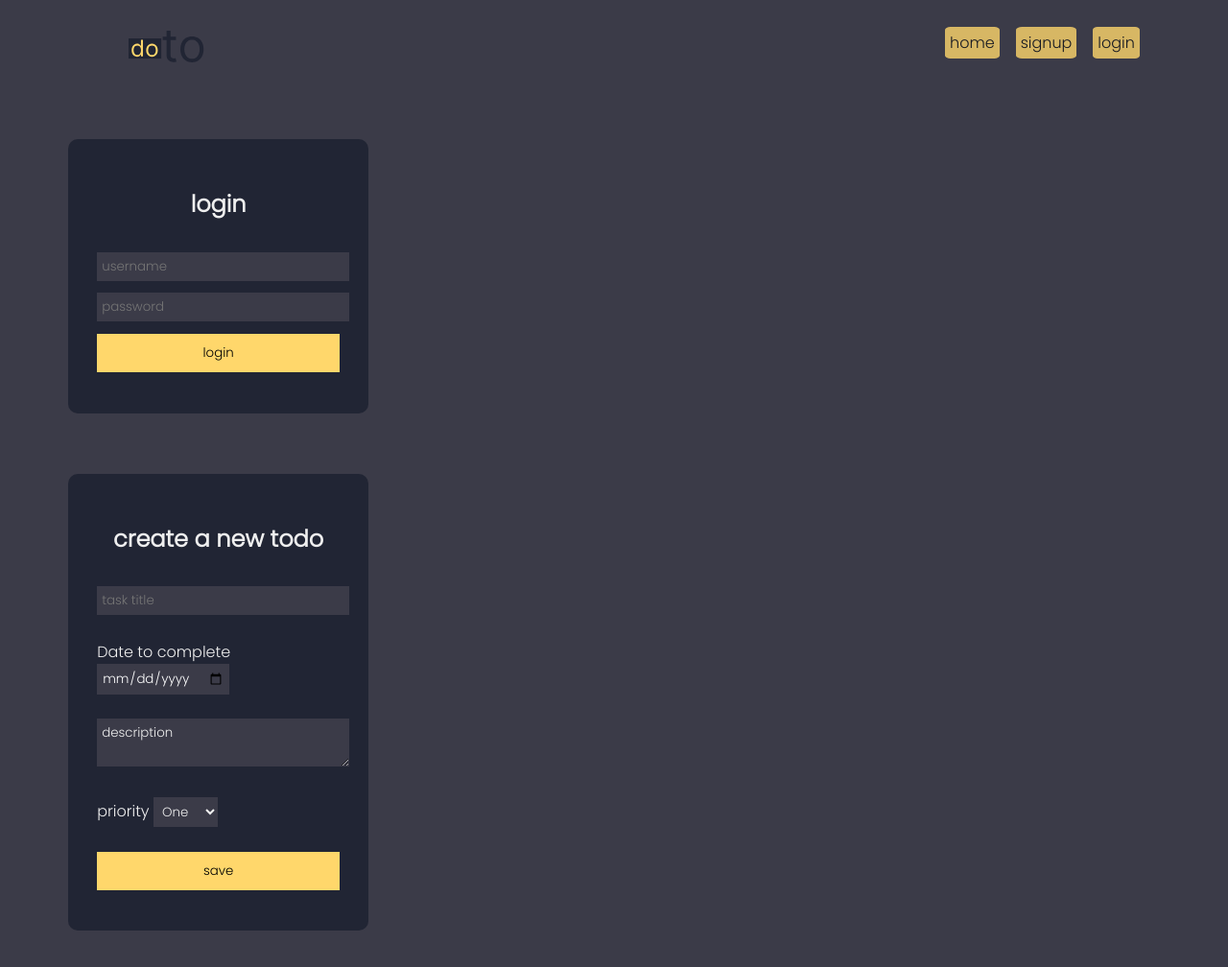
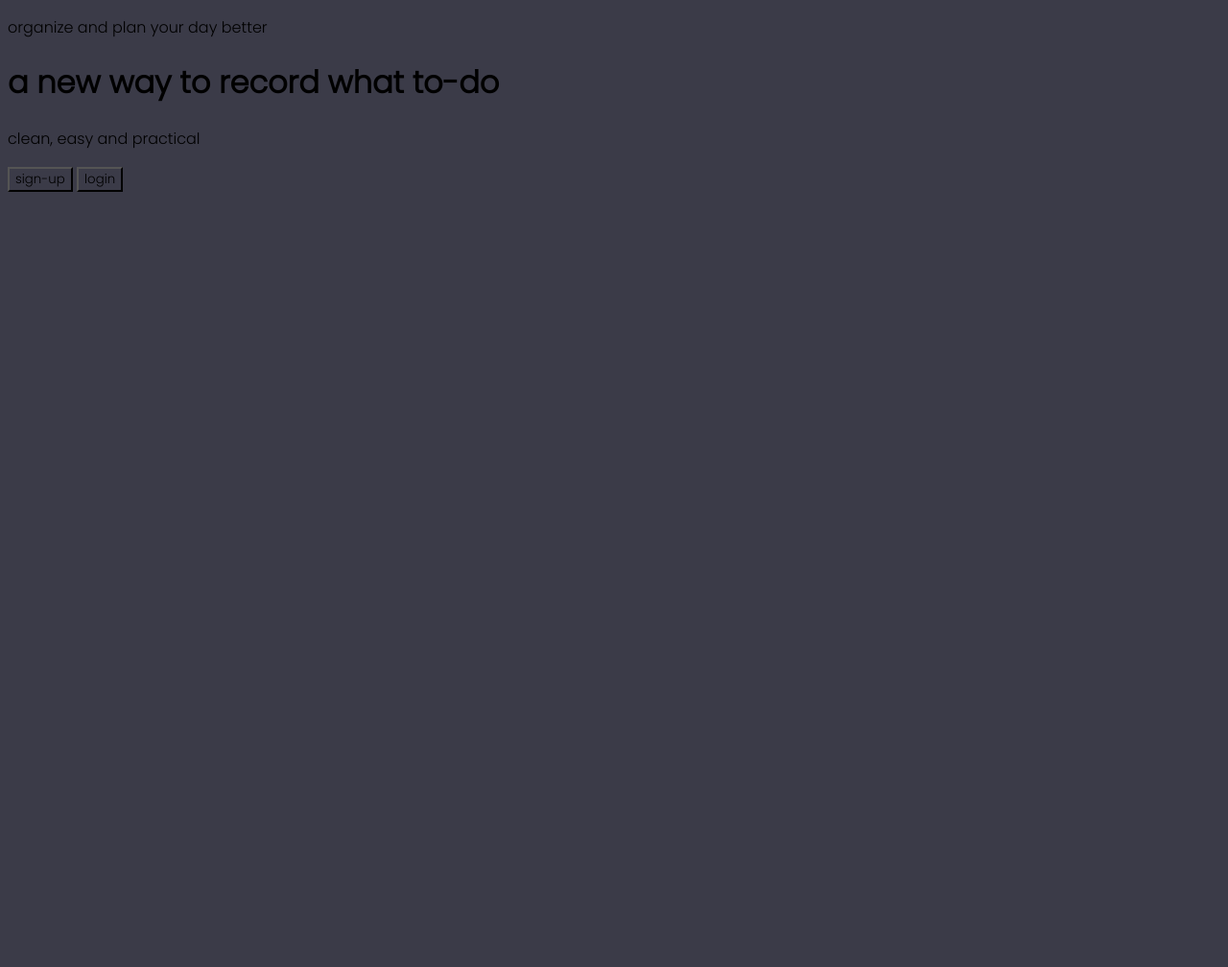
Before and after one commit to silviamichele/test-monorepo, a plain HTML site: page index.html in a window 1280 px wide. Shown: the whole page at 96% size. After the commit the page ends 800 px from the top, so only its background shows below. Drawn offline with Linux system fonts and the light colour scheme.

Commit message:
remove menu

```diff
--- a/index.html
+++ b/index.html
@@ -13,71 +13,21 @@
     <link rel="stylesheet" href="styles/css/header.css">
     <link rel="stylesheet" href="styles/css/form.css">
     <link rel="stylesheet" href="styles/css/style.css">
+    <link rel="stylesheet" href="styles/css/content-header.css">
 </head>
 <body>
-    <header class="header-content">
-        <nav class="header-menu">
-            <div class="header-icon header-higth header-divider">
-                <img alt="logo-todo" class="logo-todo" src="styles/media/logo-square.svg">
-            </div>
-            <div class="header-items header-left header-divider-r">
-                <ul class="header-items-list">
-                    <li class="header-items-list-item">
-                        <a class="header-items-list-button" href="#">home</a>
-                    </li>
-                    <li class="header-items-list-item">
-                        <a class="header-items-list-button" href="">signup</a>
-                    </li>
-                    <li class="header-items-list-item">
-                        <a class="header-items-list-button" href="">login</a>
-                    </li>
-                </ul>
-            </div>
-        </nav>
-    </header>
     <div class="content-body">
-        <div class="login-card card">
-            <h2 class="form-title">login</h2>
-            <div class="form-login form">
-                <form class="form-content" action=".">
-                    <div class="input-field">
-                        <input type="text" class="input-text" placeholder="username">
-                    </div>
-                    <div class="input-field">
-                        <input type="password" class="input-text" placeholder="password">
-                    </div>
-                    <div class="input-field">
-                        <input type="submit" value="login" class="input-submit">
-                    </div>
-                </form>
-            </div>
-        </div>
-        <div class="todo-card card">
-            <h2 class="form-title">create a new todo</h2>
-            <div class="form-new-todo">
-                <form class="form-content form" action=".">
-                    <div class="input-field">
-                        <input type="text" class="input-text" placeholder="task title">
-                    </div>
-                    <div class="input-field">
-                        <label for="date-todo">Date to complete</label>
-                        <input type="date" id="date-todo" class="input-text">
-                    </div>
-                    <div class="input-field">
-                        <textarea class="input-text-area">description</textarea>
-                    </div>
-                    <div class="input-field">
-                        <label for="level">priority</label>
-                        <select id="level" class="text-select">
-                            <option value="1" selected>One</option>
-                            <option value="2">Two</option>
-                            <option value="3">Three</option>
-                          </select>
-                    </div>
-                    <div class="input-field">
-                        <input type="submit" value="save" class="input-submit">
-                    </div>
-                </form>
+        <div class="content-header">
+            <p class="text-p1">organize and plan your day better</p>
+            <h1 class="text-h1">
+                a new way to record what to-do
+            </h1>
+            <p class="text-p2">
+                clean, easy and practical
+            </p>
+            <div class="content-header-buttons">
+                <button class="btn btn-background">sign-up</button>
+                <button class="btn btn-border">login</button>
             </div>
         </div>
     </div>
--- a/styles/css/header.css
+++ b/styles/css/header.css
@@ -13,21 +13,23 @@
 }
 
 .header-items-list{
-    display: inline-flex;
+    display: inline-;
     list-style: none;
 }
 .header-items-list-item{
     margin: 5%;
 }
+.header-items-list-button:hover{
+    border-bottom: 2px solid #FFD76B;
+    border-radius: 10%;
+}
 
 .header-items-list-button{
     padding: 5px;
     text-decoration: none;
-    color: #0e111a;
-    background-color: #FFD76B;
+    color: #EFEFEF;
     opacity: 0.8;
     font-size: bold;
-    border-radius: 10%;
 }
 
 .logo-todo{
```
Also changed, not shown: pages/login.html (added, +59 -0 lines), pages/new_todo.html (added, +51 -0 lines), styles/css/content-header.css (added), styles/media/logo-square-6.svg (added), styles/media/logo-square-7.svg (added), styles/media/logo-square2.svg (added), styles/media/logo-square4.svg (added).
